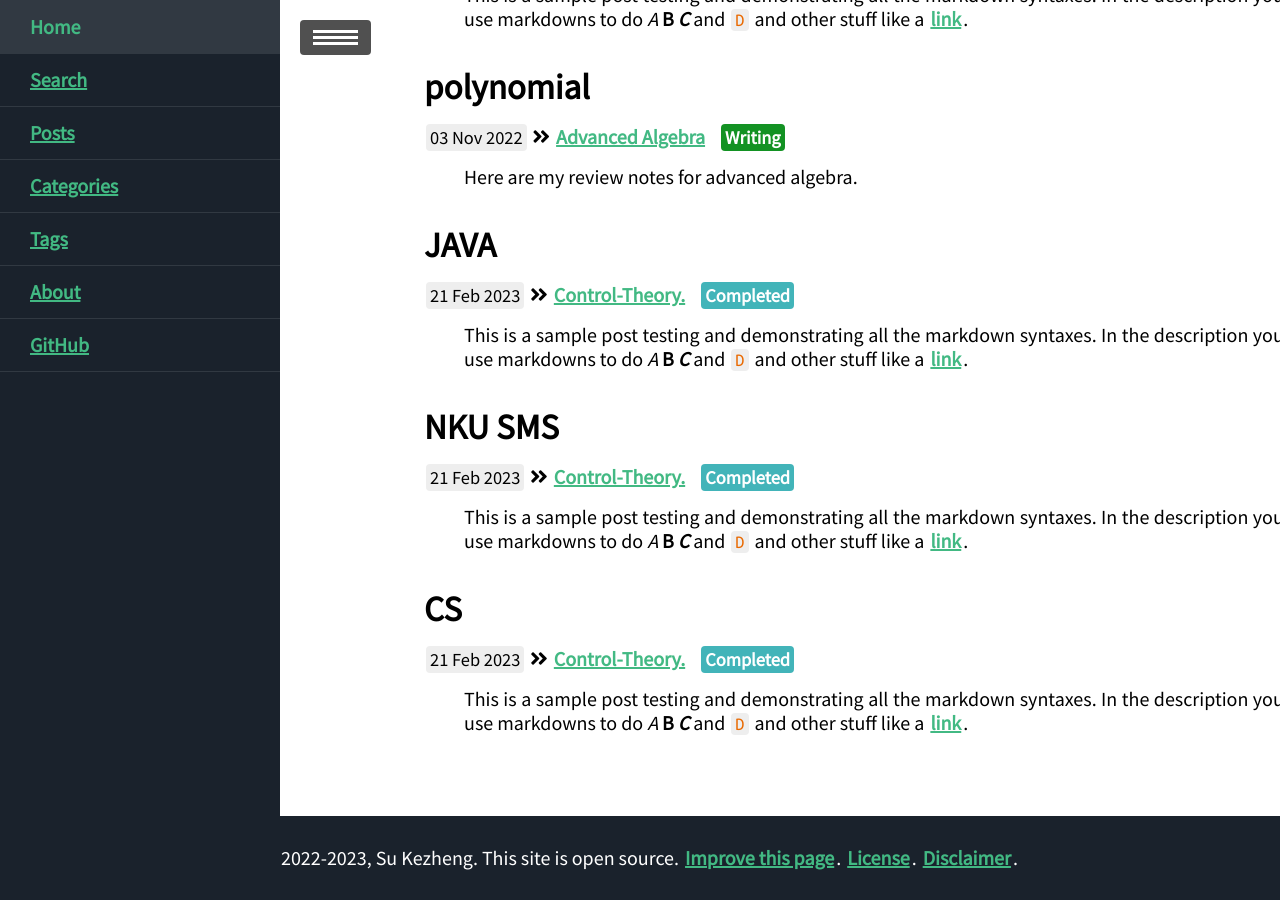
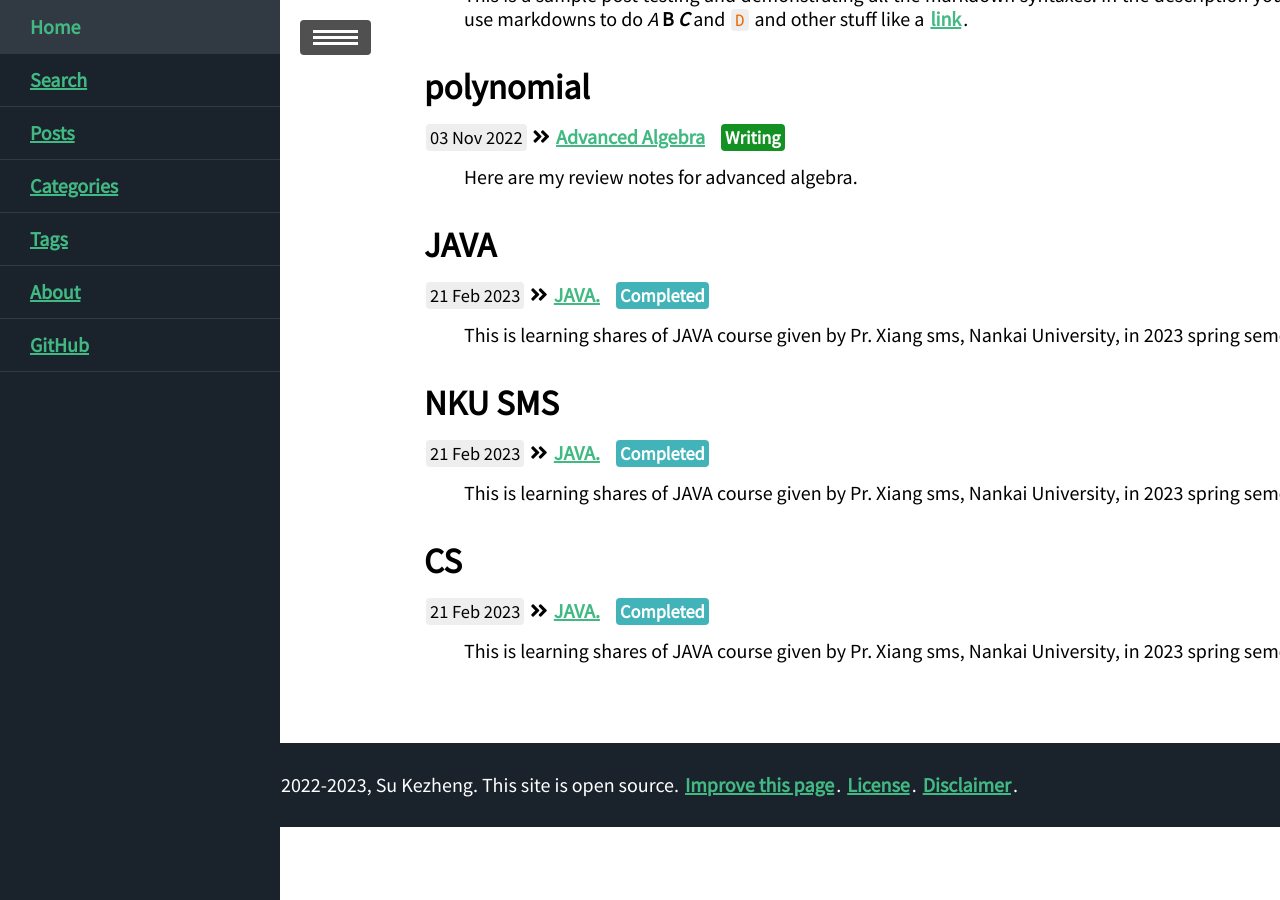
Before and after one commit to ssskz/ssskz.github.io, a Jekyll site: the page built from blog/tags.html, in a window 1280 px wide and 900 px high, scrolled down 756 px. Built offline with Jekyll 4.4.1, drawn with Linux system fonts in a browser that asks for light colours; nearby versions of some CDN libraries.

Commit message:
Update 2023-2-21-JAVA.md

```diff
--- a/_posts/2023-2-21-JAVA.md
+++ b/_posts/2023-2-21-JAVA.md
@@ -1,12 +1,12 @@
 ---
-title: Control-Theory.
+title: JAVA.
 commentable: true
 Edit: 2022-10-21
 mathjax: true
 mermaid: true
 tags: JAVA NKU-SMS CS
 categories: Markdown
-description: This is a sample post testing and demonstrating all the markdown syntaxes. In the description you can also use markdowns to do *A* **B** ***C*** and `D` and other stuff like a [link](https://ssskz.github.io).
+description: This is learning shares of JAVA course given by Pr. Xiang sms, Nankai University, in 2023 spring semester.
 ---
 
 This page's comment is disabled, scroll down to see.
```
